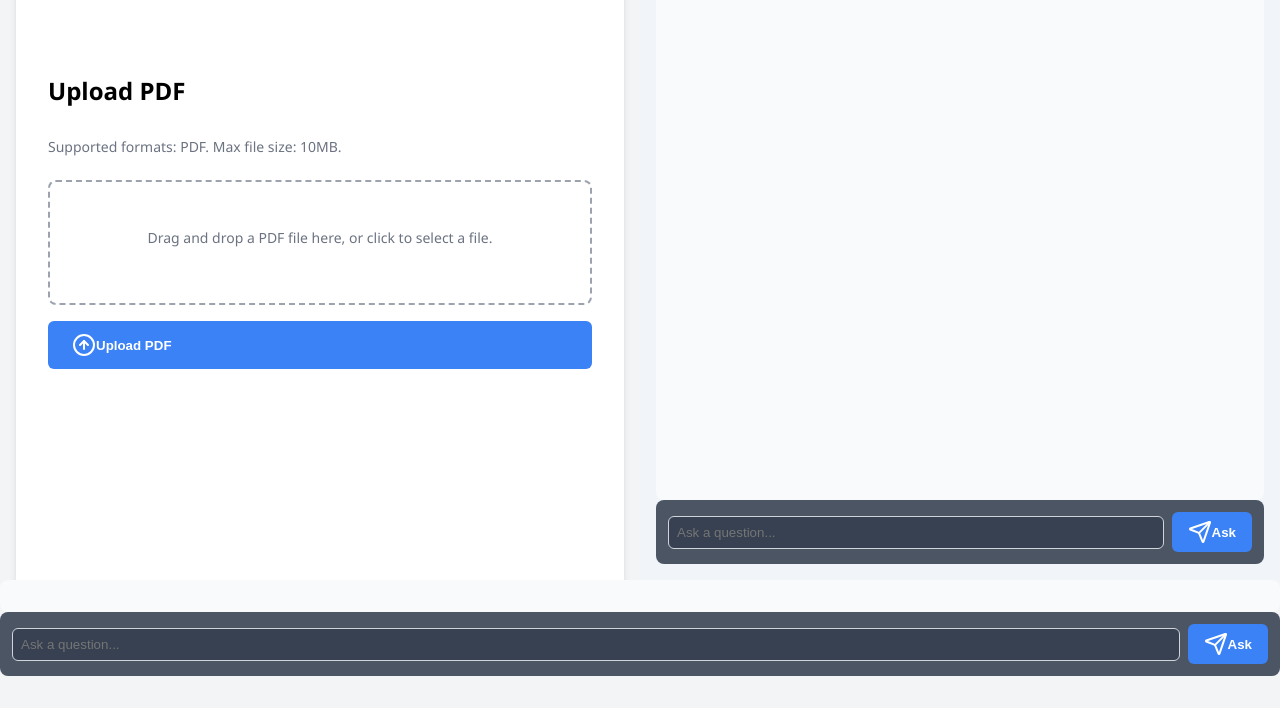
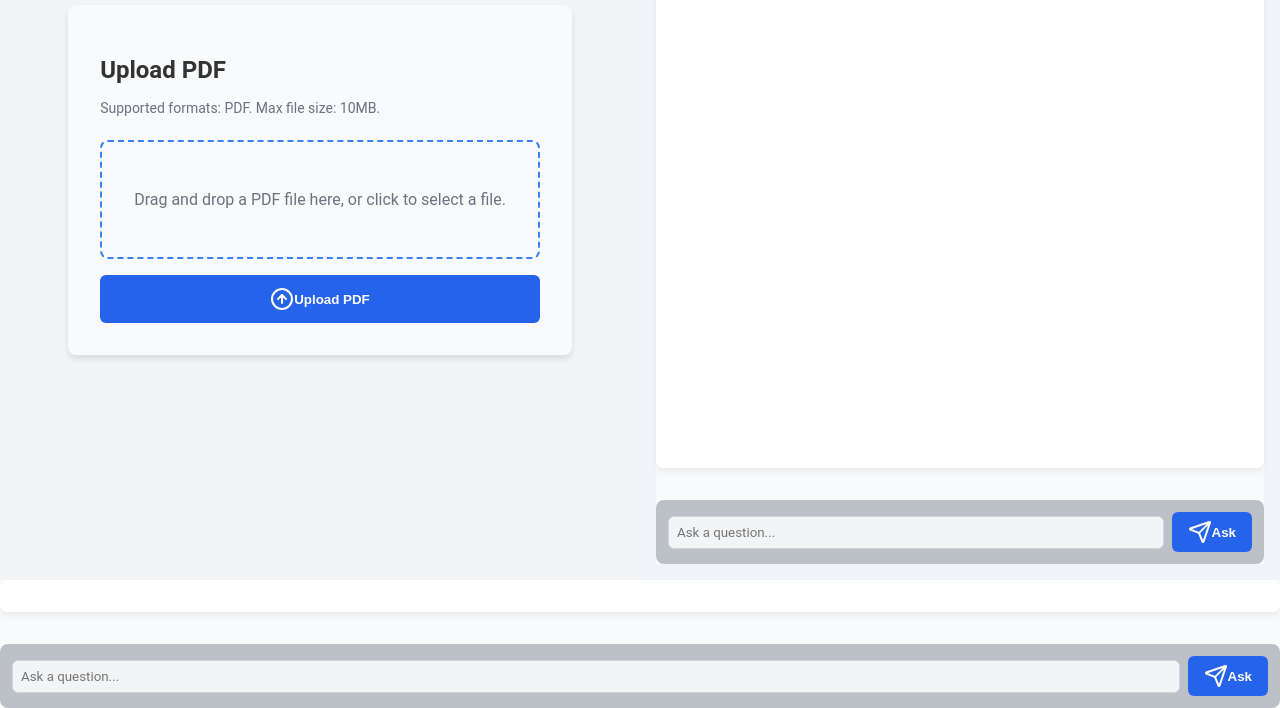
Before and after one commit to TechnoVar197/Financial-ChatBot, a React (Create React App) app: page /chatbot in a window 1280 px wide. Shown: the part 220-928 px from the top of the page. Before the commit the page ends 896 px from the top, so only its background shows below. Built offline with nearby package versions, Linux system fonts and the light colour scheme.

Commit message:
UI updated

```diff
--- a/src/App.css
+++ b/src/App.css
@@ -13,6 +13,9 @@ body {
 
 .left-panel {
   width: 50%;
+  display: flex;
+  justify-content: center;  /* Horizontal center */
+  align-items: center;  /* Vertical center */
   padding: 1rem;
   box-sizing: border-box;
 }
--- a/src/Chatbot.css
+++ b/src/Chatbot.css
@@ -5,20 +5,25 @@
   flex-direction: column;
   height: 100%;
   justify-content: space-between;
+  background-color: #f9fafb;
 }
 
 .chat-messages {
+  display: flex;
+  flex-direction: column;
   flex-grow: 1;
   overflow-y: auto;
   padding: 1rem;
-    background-color: #f9fafb;
+  background-color: #ffffff;
   border-radius: 8px;
+  box-shadow: 0 4px 6px rgba(109, 109, 109, 0.1);
+  margin-bottom: 2rem;
 }
 
 .footer {
   display: flex;
   padding: 0.75rem;
-    background-color: #4b5563;
+  background-color: #bcc1c8;
   border-radius: 8px;
   align-items: center;
 }
@@ -30,18 +35,19 @@
   border: 1px solid #d1d5db;
   color: #1c1c1c;
   margin-right: 0.5rem;
-    background-color: #374151;
+  background-color: #f3f4f6;
+  font-family: 'Roboto', sans-serif;
 }
 
 .message-input:disabled {
-    background-color: #4b5563;
+  background-color: #e5e7eb;
   color: #9ca3af;
 }
 
 .ask-button {
   display: flex;
   align-items: center;
-    background-color: #3b82f6;
+  background-color: #2563eb;
   color: #ffffff;
   font-weight: bold;
   padding: 0.5rem 1rem;
@@ -52,7 +58,7 @@
 }
 
 .ask-button:hover {
-    background-color: #2563eb;
+  background-color: #1d4ed8;
 }
 
 .ask-button.disabled {
@@ -60,32 +66,55 @@
   cursor: not-allowed;
 }
 
-  .user-bubble {
-    background-color: #3b82f6;
-    color: #ffffff;
-    padding: 0.75rem 1rem;
-    border-radius: 9999px;
-    margin-bottom: 0.5rem;
-    max-width: 80%;
-    align-self: flex-end;
+/* Message bubbles */
+.user-bubble, .bot-bubble {
+  max-width: 75%;
+  padding: 10px 15px;
+  margin-bottom: 10px;
+  border-radius: 25px;
   word-wrap: break-word;
+  display: inline-block;
+  position: relative;
 }
 
-  .bot-bubble {
-    background-color: #1f2937;
+/* User messages aligned to the right */
+.user-bubble {
+  background-color: #2563eb;
   color: #ffffff;
-    padding: 0.75rem 1rem;
-    border-radius: 9999px;
-    margin-bottom: 0.5rem;
-    max-width: 80%;
-    align-self: flex-start;
-    word-wrap: break-word;
+  align-self: flex-end; /* Aligns the user message to the right */
+  margin-left: auto;
+  margin-right: 0; /* Ensure no margin on the right */
+  text-align: right;
 }
 
-  .clearfix {
-    overflow: auto;
+/* Bot messages aligned to the left */
+.bot-bubble {
+  background-color: #485163;
+  color: #ffffff;
+  align-self: flex-start; /* Aligns the bot message to the left */
+  margin-right: auto;
+  margin-left: 0; /* Ensure no margin on the left */
+  text-align: left;
 }
 
+/* Small indicator of message origin */
+.user-bubble::after, .bot-bubble::after {
+  content: attr(data-sender); /* Display sender based on attribute */
+  position: absolute;
+  bottom: -18px;
+  font-size: 0.75rem;
+  color: #9ca3af;
+}
+
+.user-bubble::after {
+  right: 10px; /* Position on the right side */
+}
+
+.bot-bubble::after {
+  left: 10px; /* Position on the left side */
+}
+
+/* Loader spinner */
 .loader-spin {
   animation: spin 1s linear infinite;
 }
--- a/src/Chatbot.js
+++ b/src/Chatbot.js
@@ -48,7 +48,11 @@ const Chatbot = () => {
       {/* Chat Messages */}
       <div className="chat-messages" ref={chatContainerRef}>
         {conversation.map((msg, index) => (
-          <div key={index} className={`clearfix ${msg.role === 'user' ? 'user-bubble' : 'bot-bubble'}`}>
+          <div
+            key={index}
+            className={msg.role === 'user' ? 'user-bubble' : 'bot-bubble'}
+            data-sender={msg.role === 'user' ? 'You' : 'Bot'}
+          >
             {msg.content}
           </div>
         ))}
--- a/src/PdfUpload.css
+++ b/src/PdfUpload.css
@@ -1,30 +1,35 @@
 /* PdfUpload.css */
 
+/* Container for the entire PDF upload section */
 .pdf-upload-container {
   padding: 2rem;
-    background-color: #ffffff;
+  background-color: #f9fafb;
   box-shadow: 0 4px 6px rgba(0, 0, 0, 0.1);
   border-radius: 8px;
-    height: 100%;
-    display: flex;
-    flex-direction: column;
-    justify-content: center;
+  align-items: center;
+  max-width: 600px;
+  margin: 0 auto;
+  font-family: 'Roboto', sans-serif;  /* Professional font */
 }
 
+/* Heading */
 .pdf-upload-container h2 {
   font-size: 1.5rem;
   font-weight: bold;
   margin-bottom: 1rem;
+  color: #333;
 }
 
-  .pdf-upload-container p {
+/* Instructions for the user */
+.pdf-upload-container .instructions {
   font-size: 0.875rem;
   color: #6b7280;
   margin-bottom: 1.5rem;
 }
 
+/* Drag and drop area */
 .drag-drop-area {
-    border: 2px dashed #9ca3af;
+  border: 2px dashed #3b82f6;
   border-radius: 8px;
   padding: 2rem;
   text-align: center;
@@ -34,11 +39,18 @@
   transition: background-color 0.3s, border-color 0.3s;
 }
 
-  .drag-drop-area:hover {
-    background-color: #f3f4f6;
-    border-color: #6b7280;
+/* Error border when invalid file is selected */
+.drag-drop-area.error-border {
+  border-color: #ef4444;
 }
 
+/* Hover effect on drag over */
+.drag-drop-area:hover {
+  background-color: #f1f5f9;
+  border-color: #2563eb;
+}
+
+/* Hidden file input */
 .file-input {
   position: absolute;
   top: 0;
@@ -49,10 +61,11 @@
   cursor: pointer;
 }
 
+/* Upload button */
 .upload-button {
   display: flex;
   align-items: center;
-    background-color: #3b82f6;
+  background-color: #2563eb;
   color: #ffffff;
   font-weight: bold;
   padding: 0.75rem 1.5rem;
@@ -60,17 +73,51 @@
   border-radius: 0.375rem;
   cursor: pointer;
   transition: background-color 0.3s;
+  width: 100%;
+  justify-content: center;
 }
 
+/* Button hover effect */
 .upload-button:hover {
-    background-color: #2563eb;
+  background-color: #1d4ed8;
 }
 
+/* Disabled button state */
 .upload-button.disabled {
   opacity: 0.5;
   cursor: not-allowed;
 }
 
+/* Status and error messages */
+.status-message {
+  margin-top: 1rem;
+  font-size: 0.875rem;
+  color: #10b981;
+}
+
+.error-message {
+  margin-top: 1rem;
+  font-size: 0.875rem;
+  color: #ef4444;
+}
+
+/* Progress bar container */
+.progress-container {
+  margin: 1rem 0;
+  height: 20px;
+  background-color: #e5e7eb;
+  border-radius: 10px;
+  position: relative;
+  overflow: hidden;
+}
+
+.progress-bar {
+  height: 100%;
+  background-color: #3b82f6;
+  transition: width 0.3s;
+}
+
+/* Loading spinner animation */
 .loader-spin {
   animation: spin 1s linear infinite;
 }
@@ -78,25 +125,3 @@
 @keyframes spin {
   to { transform: rotate(360deg); }
 }
-
-  .status-message {
-    margin-top: 1rem;
-    font-size: 0.875rem;
-    color: #6b7280;
-  }
-
-.drag-drop-area {
-    border: 2px dashed #9ca3af;
-    border-radius: 8px;
-    padding: 2rem;
-    text-align: center;
-    color: #6b7280;
-    margin-bottom: 1rem;
-    position: relative;
-    transition: background-color 0.3s, border-color 0.3s;
-  }
-
-  .drag-drop-area.drag-over {
-    background-color: #e5e7eb;
-    border-color: #6b7280;
-  }
--- a/src/PdfUpload.js
+++ b/src/PdfUpload.js
@@ -1,56 +1,66 @@
-// PdfUpload.js
 import React, { useState } from 'react';
 import axios from 'axios';
 import { ArrowUpCircle, Loader } from 'lucide-react';
-import './PdfUpload.css'; // Import the CSS file
+import './PdfUpload.css';  // Import the new CSS file
 
 const PdfUpload = () => {
   const [pdfFile, setPdfFile] = useState(null);
   const [statusMessage, setStatusMessage] = useState('');
   const [loading, setLoading] = useState(false);
-  const [isDragOver, setIsDragOver] = useState(false);
+  const [progress, setProgress] = useState(0);  // Progress for file upload
+  const [error, setError] = useState('');  // To store error messages
 
   const handleFileChange = (e) => {
-    setPdfFile(e.target.files[0]);
+    const file = e.target.files[0];
+    if (file && file.type === 'application/pdf') {
+      setPdfFile(file);
+      setError('');
+    } else {
+      setError('Please upload a valid PDF file.');
+    }
   };
 
   const handleDrop = (e) => {
     e.preventDefault();
-    setIsDragOver(false);
     const file = e.dataTransfer.files[0];
     if (file && file.type === 'application/pdf') {
       setPdfFile(file);
+      setError('');
     } else {
-      alert('Please upload a PDF file.');
+      setError('Please upload a valid PDF file.');
     }
   };
 
   const handleDragOver = (e) => {
     e.preventDefault();
-    setIsDragOver(true);
-  };
-
-  const handleDragLeave = () => {
-    setIsDragOver(false);
   };
 
   const uploadPdf = async () => {
     if (!pdfFile) {
-      alert('Please select a PDF file first.');
+      setError('No file selected. Please select a PDF file.');
       return;
     }
+
     const formData = new FormData();
     formData.append('file', pdfFile);
 
     try {
       setLoading(true); // Show loading indicator
-      setStatusMessage('Uploading PDF...');
+      setProgress(0);
+      setStatusMessage('');
+      setError('');
+
       const response = await axios.post('http://localhost:5000/upload', formData, {
-        headers: { 'Content-Type': 'multipart/form-data' }
+        headers: { 'Content-Type': 'multipart/form-data' },
+        onUploadProgress: (progressEvent) => {
+          const percentCompleted = Math.round((progressEvent.loaded * 100) / progressEvent.total);
+          setProgress(percentCompleted);
+        }
       });
       setStatusMessage(response.data.message);
     } catch (error) {
       setStatusMessage('Error uploading PDF');
+      setError('Failed to upload the file. Please try again.');
     } finally {
       setLoading(false); // Hide loading indicator
     }
@@ -59,12 +69,11 @@ const PdfUpload = () => {
   return (
     <div className="pdf-upload-container">
       <h2>Upload PDF</h2>
-      <p>Supported formats: PDF. Max file size: 10MB.</p>
+      <p className="instructions">Supported formats: PDF. Max file size: 10MB.</p>
       <div
-        className={`drag-drop-area ${isDragOver ? 'drag-over' : ''}`}
+        className={`drag-drop-area ${error ? 'error-border' : ''}`}
         onDrop={handleDrop}
         onDragOver={handleDragOver}
-        onDragLeave={handleDragLeave}
       >
         {pdfFile ? (
           <p>{pdfFile.name}</p>
@@ -74,19 +83,29 @@ const PdfUpload = () => {
         <input
           type="file"
           onChange={handleFileChange}
-          accept="application/pdf"  // Restrict to PDF files
+          accept="application/pdf" // Restrict to PDF files
           className="file-input"
         />
       </div>
+
+      {loading && (
+        <div className="progress-container">
+          <div className="progress-bar" style={{ width: `${progress}%` }}></div>
+          <span>{progress}%</span>
+        </div>
+      )}
+
       <button
         onClick={uploadPdf}
-        disabled={loading}  // Disable button during upload
+        disabled={loading} // Disable button during upload
         className={`upload-button ${loading ? 'disabled' : ''}`}
       >
         {loading ? <Loader className="loader-spin mr-2" /> : <ArrowUpCircle className="mr-2" />}
         {loading ? 'Uploading...' : 'Upload PDF'}
       </button>
+
       {statusMessage && <p className="status-message">{statusMessage}</p>}
+      {error && <p className="error-message">{error}</p>}
     </div>
   );
 };
```
Lines whose indentation alone changed are shown as unchanged.
